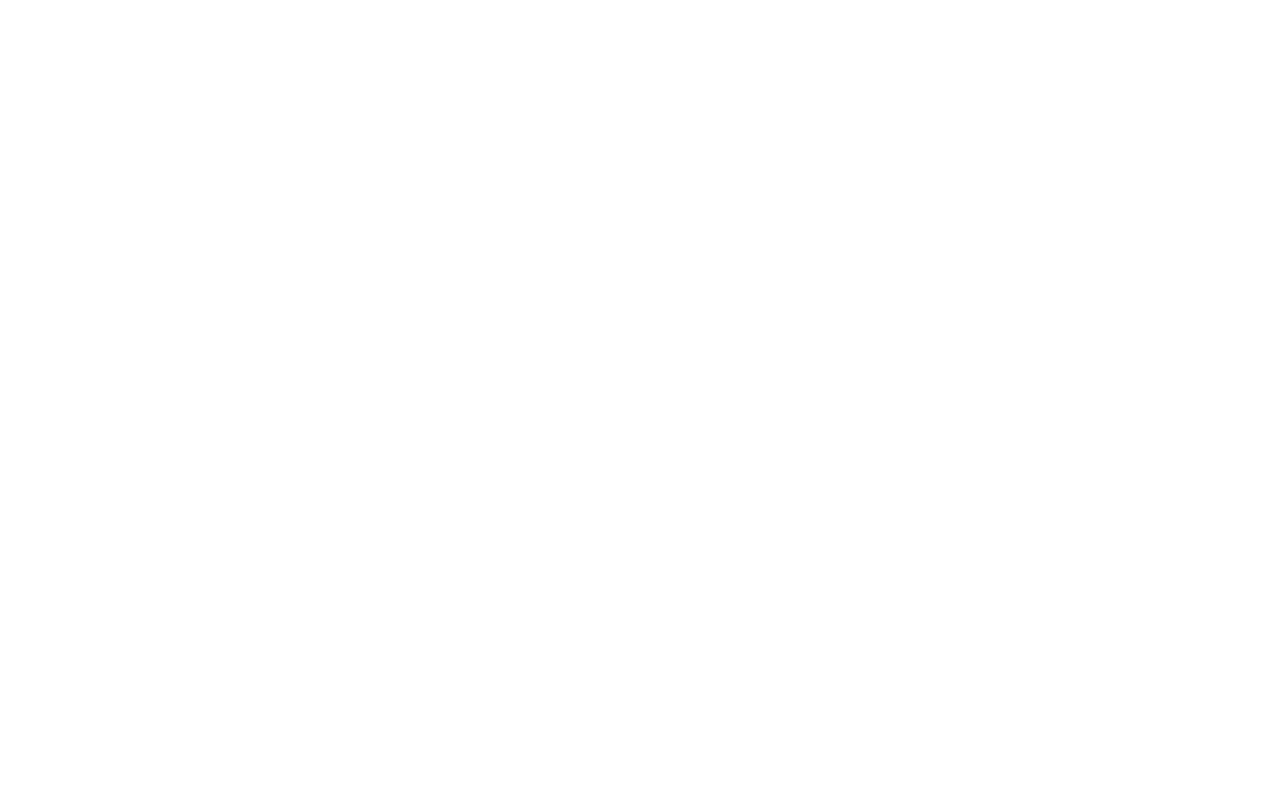
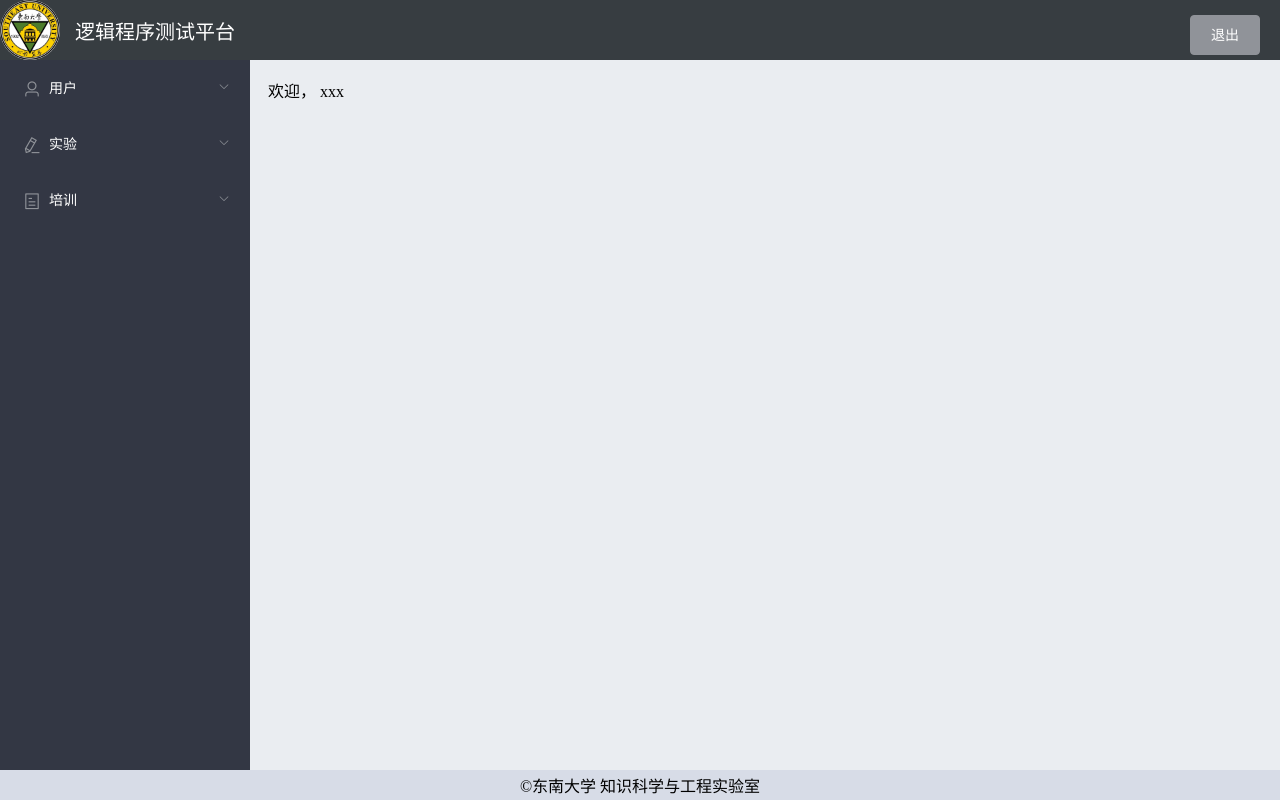
Before and after one commit to ZhangShutao/LPEP-frontend, a Vue app: page /#/welcome in a window 1280 px wide. Built offline with nearby package versions, Linux system fonts and the light colour scheme.

Commit message:
添加用户功能组件（用户信息、待参与实验、教材下载），作简单初始化并实现路由功能 Signed-off-by: caoyu <1501930074@qq.com>

```diff
--- a/src/assets/css/global.css
+++ b/src/assets/css/global.css
@@ -10,7 +10,19 @@
     margin-top: 10px;
 }
 
-/*展示区域*/
+/*侧边栏右侧展示区域*/
+.content-box {
+    position: absolute;
+    left: 250px;
+    right: 0;
+    top: 60px;
+    bottom: 30px;
+    padding-bottom: 30px;
+    background: #f0f0f0;
+}
+
+
+/*展示区域内部*/
 .container {
     background: #fff;
     border: 1px solid #ddd;
@@ -22,19 +34,6 @@
     box-sizing: border-box;
 }
 
-/*侧边栏+展示区域*/
-.content-box {
-    position: absolute;
-    left: 200px;
-    right: 0;
-    top: 60px;
-    bottom: 30px;
-    padding-bottom: 30px;
-    -webkit-transition: left .3s ease-in-out;
-    transition: left .3s ease-in-out;
-    background: #f0f0f0;
-}
-
 .el-notification.left{
     /*background-color: #b8e3cc;*/
     left: 240px;
--- a/src/components/Home.vue
+++ /dev/null
@@ -1,158 +0,0 @@
-<template>
-  <el-container class="home-container">
-    <!--头部区域-->
-    <el-header class="header-box">
-      <div>
-        <img src="../assets/seu.jpg" class="home-logo">
-        <span>逻辑程序测试平台</span>
-      </div>
-      <el-button type="info" @click="logout">退出</el-button>
-    </el-header>
-    <el-container>
-      <!--侧边栏-->
-      <el-aside :width="isCollapsed ? '64px' : '200px'">
-        <!--菜单栏折叠按钮-->
-        <div class="toggle-button" @click="toggleCollapse">|||</div>
-        <!--侧边栏菜单-->
-        <el-menu
-          background-color="#333744"
-          text-color="#fff"
-          active-text-color="#409EFF"
-          unique-opened
-          :collapse=isCollapsed
-          :collapse-transition="false"
-          router>
-          <!--一级菜单-->
-          <el-menu-item v-for="item in menulist" :key="item.index" :index="item.index">
-            <template>
-              <i :class=item.icon></i>
-              <span class="menu-title">{{ item.title }}</span>
-            </template>
-          </el-menu-item>
-        </el-menu>
-      </el-aside>
-
-      <!--页面主体区域-->
-      <el-main class="content-box">
-        <router-view></router-view>
-      </el-main>
-    </el-container>
-    <!--底边栏-->
-    <el-footer height="30px">
-      &copy;东南大学 知识科学与工程实验室
-    </el-footer>
-  </el-container>
-</template>
-
-<script>
-export default {
-  name: 'Home',
-  data () {
-    return {
-      // 菜单栏是否折叠
-      isCollapsed: false,
-      // 左侧菜单数据(可以恩据需要转换为一级菜单和二级菜单结合的形式)
-      menulist: [
-        {
-          index: 'program-reading',
-          title: '程序阅读',
-          icon: 'el-icon-folder-add'
-        },
-        {
-          index: 'upload',
-          title: '程序编写',
-          icon: 'el-icon-folder-add'
-        },
-        {
-          index: 'upload',
-          title: '问卷调查',
-          icon: 'el-icon-folder-add'
-        },
-        {
-          index: 'experiment-manage',
-          title: '实验管理',
-          icon: 'el-icon-folder-add'
-        }
-      ]
-    }
-  },
-  methods: {
-    logout () {
-      window.sessionStorage.clear()
-      this.$router.push('/login')
-    },
-    // 点击按钮，切换菜单的折叠展开
-    toggleCollapse () {
-      this.isCollapsed = !this.isCollapsed
-    }
-  }
-}
-</script>
-
-<style lang="less" scoped>
-.home-container {
-  height: 100%;
-}
-
-.header-box {
-  background-color: #373d41;
-  display: flex;
-  justify-content: space-between;
-  padding-left: 0;
-  height: 70px;
-  align-items: center;
-  color: #fff;
-  font-size: 20px;
-
-  > div {
-    display: flex;
-    align-items: center;
-  }
-
-  span {
-    margin-left: 15px;
-  }
-}
-
-.el-footer {
-  background-color: #d7dce7;
-  color: black;
-  display:flex;
-  align-items: center;
-  justify-content: center;
-}
-
-.home-logo {
-  height: 100%;
-  width: 60px;
-  border-radius: 50%;
-}
-
-.el-aside {
-  background-color: #333744;
-
-  .el-menu {
-    border-right: none;
-  }
-}
-
-.el-main {
-  background-color: #eaedf1;
-  overflow: visible;
-  padding: 18px;
-}
-
-.menu-title {
-  margin-left: 15px;
-}
-
-.toggle-button {
-  background-color: #4a5064;
-  font-size: 10px;
-  line-height: 24px;
-  color: #fff;
-  text-align: center;
-  letter-spacing: 0.2em;
-  cursor: pointer;
-}
-</style>
--- a/src/components/Admin.vue
+++ b/src/components/user/ExperimentToParticipate.vue
@@ -1,11 +1,12 @@
 <template>
-<!--管理员用户界面（用于管理实验）-->
-
+  <div>
+    待参与实验列表
+  </div>
 </template>
 
 <script>
 export default {
-  name: "Admin"
+  name: 'ExperimentToBeParticipatedIn'
 }
 </script>
 
--- /dev/null
+++ b/src/components/user/TextbookDownload.vue
@@ -0,0 +1,15 @@
+<template>
+  <div>
+    教材下载
+  </div>
+</template>
+
+<script>
+export default {
+  name: 'TextbookDownload'
+}
+</script>
+
+<style scoped>
+
+</style>
--- /dev/null
+++ b/src/components/user/UserHome.vue
@@ -0,0 +1,106 @@
+<template>
+  <el-container class="home-container">
+    <!--头部区域-->
+    <el-header class="header-box">
+      <div>
+        <img src="../../assets/seu.jpg" class="home-logo">
+        <span>逻辑程序测试平台</span>
+      </div>
+      <el-button type="info" @click="logout">退出</el-button>
+    </el-header>
+    <el-container>
+      <!--侧边栏-->
+      <el-aside class="sidebar-box">
+        <user-side-bar></user-side-bar>
+      </el-aside>
+
+      <!--页面主体区域-->
+      <el-main class="content-box">
+        <router-view></router-view>
+      </el-main>
+    </el-container>
+    <!--底边栏-->
+    <el-footer height="30px">
+      &copy;东南大学 知识科学与工程实验室
+    </el-footer>
+  </el-container>
+</template>
+
+<script>
+import UserSideBar from './UserSideBar'
+export default {
+  name: 'UserHome',
+  components: {
+    UserSideBar
+  },
+  data () {
+    return {
+    }
+  },
+  methods: {
+    logout () {
+      window.sessionStorage.clear()
+      this.$router.push('/login')
+    }
+  }
+}
+</script>
+
+<style lang="less" scoped>
+.home-container {
+  height: 100%;
+}
+
+.header-box {
+  background-color: #373d41;
+  display: flex;
+  justify-content: space-between;
+  padding-left: 0;
+  height: 70px;
+  align-items: center;
+  color: #fff;
+  font-size: 20px;
+
+  > div {
+    display: flex;
+    align-items: center;
+  }
+
+  span {
+    margin-left: 15px;
+  }
+}
+
+.el-footer {
+  background-color: #d7dce7;
+  color: black;
+  display:flex;
+  align-items: center;
+  justify-content: center;
+}
+
+.home-logo {
+  height: 100%;
+  width: 60px;
+  border-radius: 50%;
+}
+
+.el-aside {
+  background-color: #333744;
+
+  .el-menu {
+    border-right: none;
+  }
+}
+
+.el-main {
+  background-color: #eaedf1;
+  overflow: visible;
+  padding: 18px;
+}
+
+.menu-title {
+  margin-left: 15px;
+}
+
+</style>
--- /dev/null
+++ b/src/components/user/UserInfo.vue
@@ -0,0 +1,16 @@
+<template>
+  <!--用户基本信息组件-->
+  <div>
+    这是用户的基本信息
+  </div>
+</template>
+
+<script>
+export default {
+  name: 'UserInfo'
+}
+</script>
+
+<style scoped>
+
+</style>
--- /dev/null
+++ b/src/components/user/UserSideBar.vue
@@ -0,0 +1,88 @@
+<template>
+  <div>
+    <!--侧边栏菜单-->
+    <el-menu
+      class="sidebar-el-menu"
+      background-color="#333744"
+      text-color="#fff"
+      active-text-color="#409EFF"
+      :collapse="collapse"
+      router>
+      <template v-for="item in menulist">
+        <template v-if="item.subs">
+          <el-submenu :index="item.index" :key="item.index">
+            <template slot="title">
+              <i :class="item.icon"></i>
+              <span slot="title">{{ item.title }}</span>
+            </template>
+            <template v-for="subItem in item.subs">
+              <el-menu-item
+                :index="subItem.index"
+                :key="subItem.index"
+              >{{ subItem.title }}
+              </el-menu-item>
+            </template>
+          </el-submenu>
+        </template>
+        <template v-else>
+          <el-menu-item :index="item.index" :key="item.index">
+            <i :class="item.icon"></i>
+            <span slot="title">{{ item.title }}</span>
+          </el-menu-item>
+        </template>
+      </template>
+    </el-menu>
+  </div>
+</template>
+
+<script>
+export default {
+  name: 'UserSideBar',
+  data () {
+    return {
+      collapse: false,
+      menulist: [
+        {
+          index: '1',
+          title: '用户',
+          icon: 'el-icon-user',
+          subs: [
+            {
+              index: '/user/info',
+              title: '基本信息'
+            }
+          ]
+        },
+        {
+          index: '2',
+          title: '实验',
+          icon: 'el-icon-edit',
+          subs: [
+            {
+              index: '/user/experiment-to-do',
+              title: '待参与实验'
+            }
+          ]
+        },
+        {
+          index: '3',
+          title: '培训',
+          icon: 'el-icon-tickets',
+          subs: [
+            {
+              index: 'textbook-download',
+              title: '自学培训教材下载'
+            }
+          ]
+        }
+      ]
+    }
+  }
+}
+</script>
+
+<style lang="less" scoped>
+.sidebar-el-menu:not(.el-menu--collapse) {
+  width: 250px;
+}
+</style>
--- /dev/null
+++ b/src/components/user/UserWelcome.vue
@@ -0,0 +1,20 @@
+<template>
+  <div>
+    欢迎， {{ username }}
+  </div>
+</template>
+
+<script>
+export default {
+  name: 'UserWelcome',
+  data () {
+    return {
+      username: 'xxx'
+    }
+  }
+}
+</script>
+
+<style scoped>
+
+</style>
--- a/src/router/index.js
+++ b/src/router/index.js
@@ -1,9 +1,11 @@
 import Vue from 'vue'
 import VueRouter from 'vue-router'
 import Login from '../components/Login'
-import Home from '../components/Home'
-import ProgramReading from '../components/ProgramReading'
-import ExperimentManage from '../components/ExperimentManage'
+import UserHome from '../components/user/UserHome'
+import UserWelcome from '../components/user/UserWelcome'
+import UserInfo from '../components/user/UserInfo'
+import ExperimentToBeParticipatedIn from '../components/user/ExperimentToParticipate'
+import TextbookDownload from '../components/user/TextbookDownload'
 
 Vue.use(VueRouter)
 
@@ -11,12 +13,14 @@
   { path: '/', redirect: '/login' },
   { path: '/login', component: Login },
   {
-    path: '/home',
-    component: Home,
-    // redirect: '/welcome',
+    path: '/user',
+    component: UserHome,
+    redirect: '/welcome',
     children: [
-      { path: '/experiment-manage', component: ExperimentManage },
-      { path: '/program-reading', component: ProgramReading }
+      { path: '/welcome', component: UserWelcome },
+      { path: 'info', component: UserInfo },
+      { path: 'experiment-to-do', component: ExperimentToBeParticipatedIn },
+      { path: 'textbook-download', component: TextbookDownload }
     ]
   }
 ]
```
Also changed, not shown: 1 other file (tests, documents, lock files or other folders).
